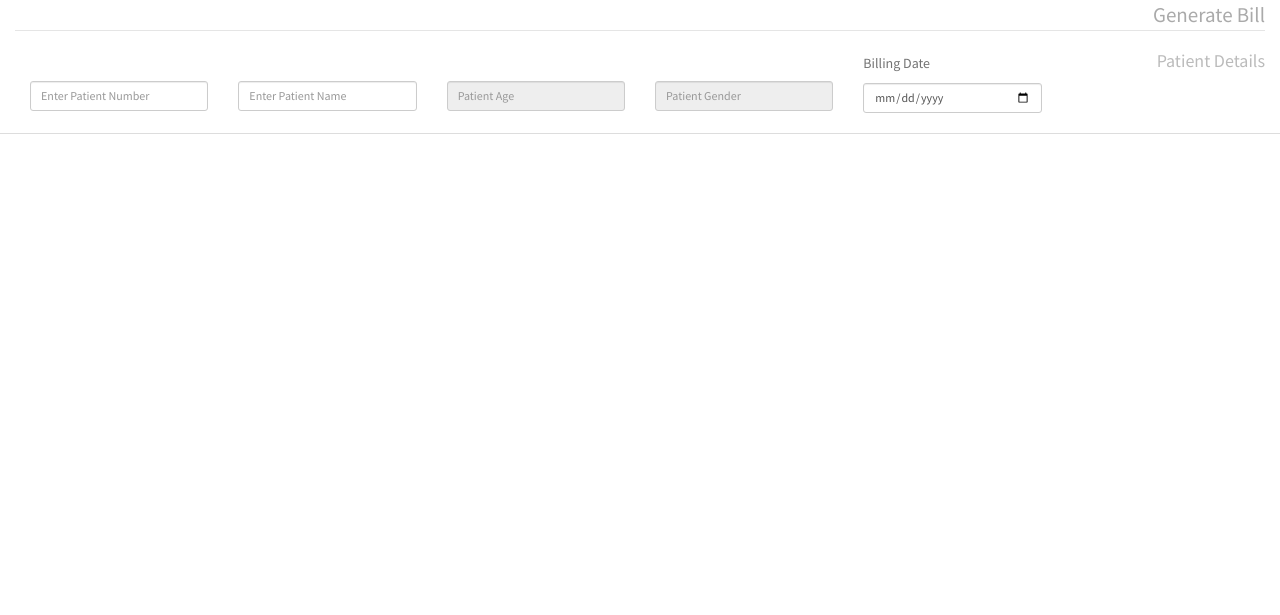
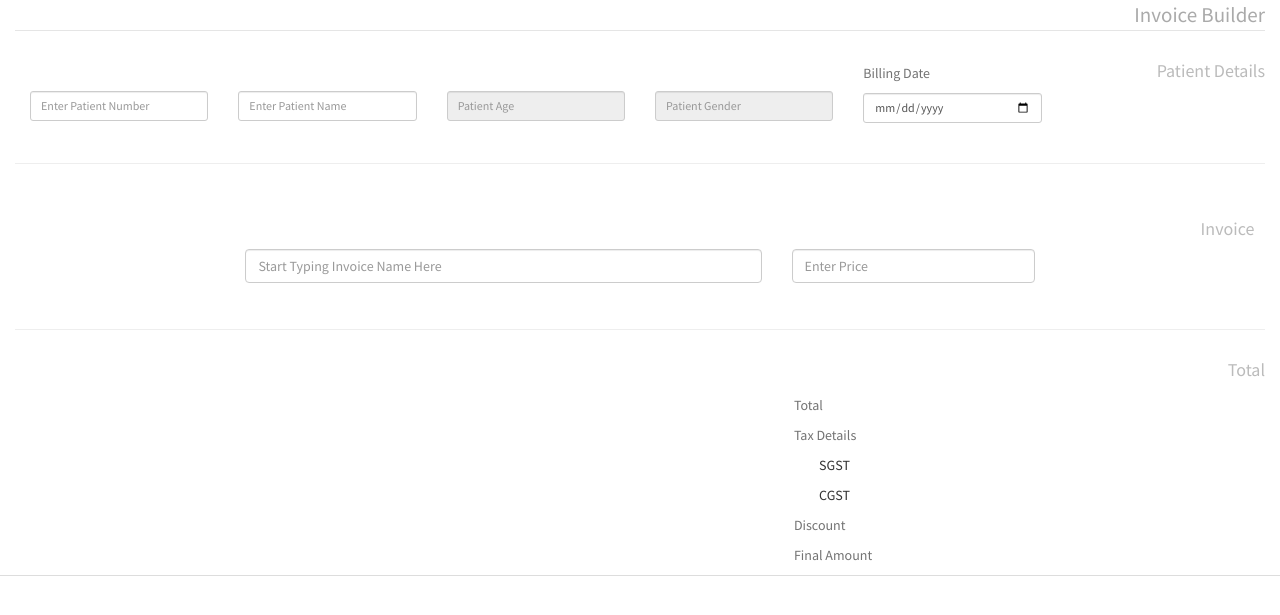
Before and after one commit to jagwant22/DjangoSample, a Django app: page /billing/billForm in a window 1280 px wide. Shown: the top 615 px of the page. Run offline with Django 3.2, Linux system fonts and the light colour scheme; some libraries are stand-ins or nearby versions.

Commit message:
minor changes

```diff
--- a/BillingModule/templates/billForm.html
+++ b/BillingModule/templates/billForm.html
@@ -23,8 +23,10 @@
                 <div class="row" id="form">
 
                     <div class="col-sm-12">
-                        <legend>Generate Bill</legend>
+                        <legend>Invoice Builder</legend>
                         <form class="form">
+                            <div class="row">
+                                <div class="col-sm-12">
                                         <h4 class="basic_info">Patient Details</h4>
                                         <div class="col-sm-2 ">
 
@@ -44,7 +46,56 @@
                                             <span class="help-block">Billing Date</span>
                                             <input type='date' class="form-control input-sm" > <br />
                                         </div>
+                                    </div>
+
+                            </div>
+                            <hr />
+                            <div class="row">
+                                <div class="col-sm-12" id='invoice_info_holder'>
+                                        <h4 class="basic_info">Invoice</h4>
+                                        <div class="col-sm-2"></div>
+                                        <div class="col-sm-8">
+                                            <div class="row">
+                                                <div class="col-sm-8">
+                                                    <input placeholder="Start Typing Invoice Name Here" class="form-control">
+                                                </div>
+                                                <div class="col-sm-4">
+                                                    <input placeholder="Enter Price" class="form-control">
+                                                </div>
+                                            </div>
+                                        </div>
+                                        <div class="col-sm-2"></div>
+
+                            </div>
                         </form>
+
+
+                    </div>
+                    <hr />
+                            <div class="row">
+                                <div class="col-sm-12" id='total_info_holder'>
+                                        <h4 class="basic_info">Total</h4>
+                                        <div class="col-sm-2"></div>
+                                        <div class="col-sm-8">
+                                            <div class="row">
+                                                <div class="col-sm-8">
+
+                                                </div>
+                                                <div class="col-sm-4">
+                                                    <p class="help-block">Total </p> <span id="bill_total"></span>
+                                                    <p class="help-block">Tax Details  </p> <span id="tax_details">
+                                                        <p>&nbsp;&nbsp;&nbsp;&nbsp;&nbsp;&nbsp;&nbsp;&nbsp;&nbsp;SGST</p>
+                                                        <span></span>
+                                                        <p>&nbsp;&nbsp;&nbsp;&nbsp;&nbsp;&nbsp;&nbsp;&nbsp;&nbsp;CGST</p>
+                                                        <span></span>
+                                                    </span>
+                                                    <p class="help-block">Discount  </p> <span id="discount_details"></span>
+                                                    <p class="help-block">Final Amount </p> <span id="final_amount"></span>
+                                                </div>
+                                            </div>
+                                        </div>
+                                        <div class="col-sm-2"></div>
+
                             </div>
                 </div>
             </div>
--- a/static/css/billGen.css
+++ b/static/css/billGen.css
@@ -23,3 +23,7 @@ legend{
     color:#bbb;
 
 }
+
+#invoice_info_holder{
+    padding: 2%;
+}
```
Lines whose indentation alone changed are shown as unchanged.
